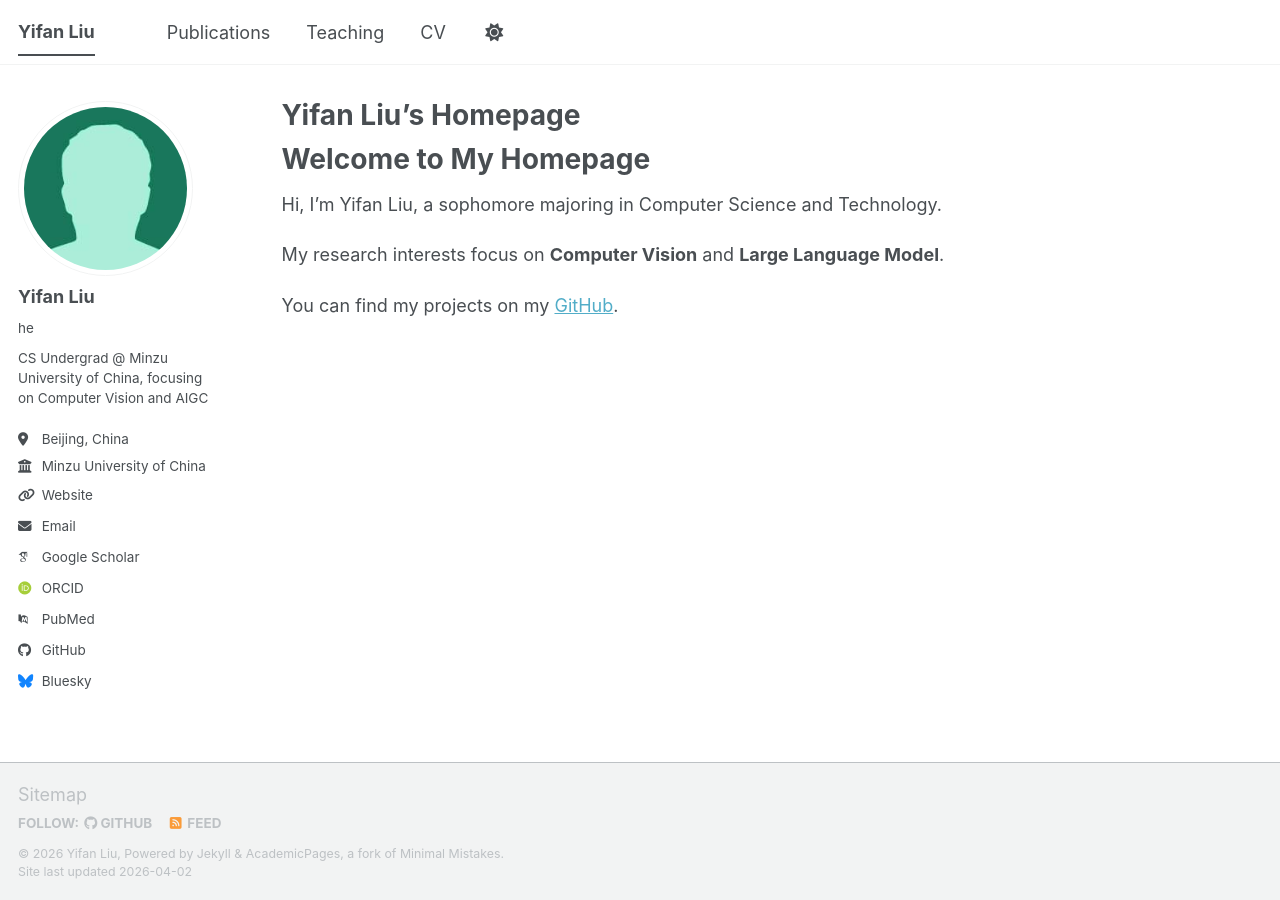
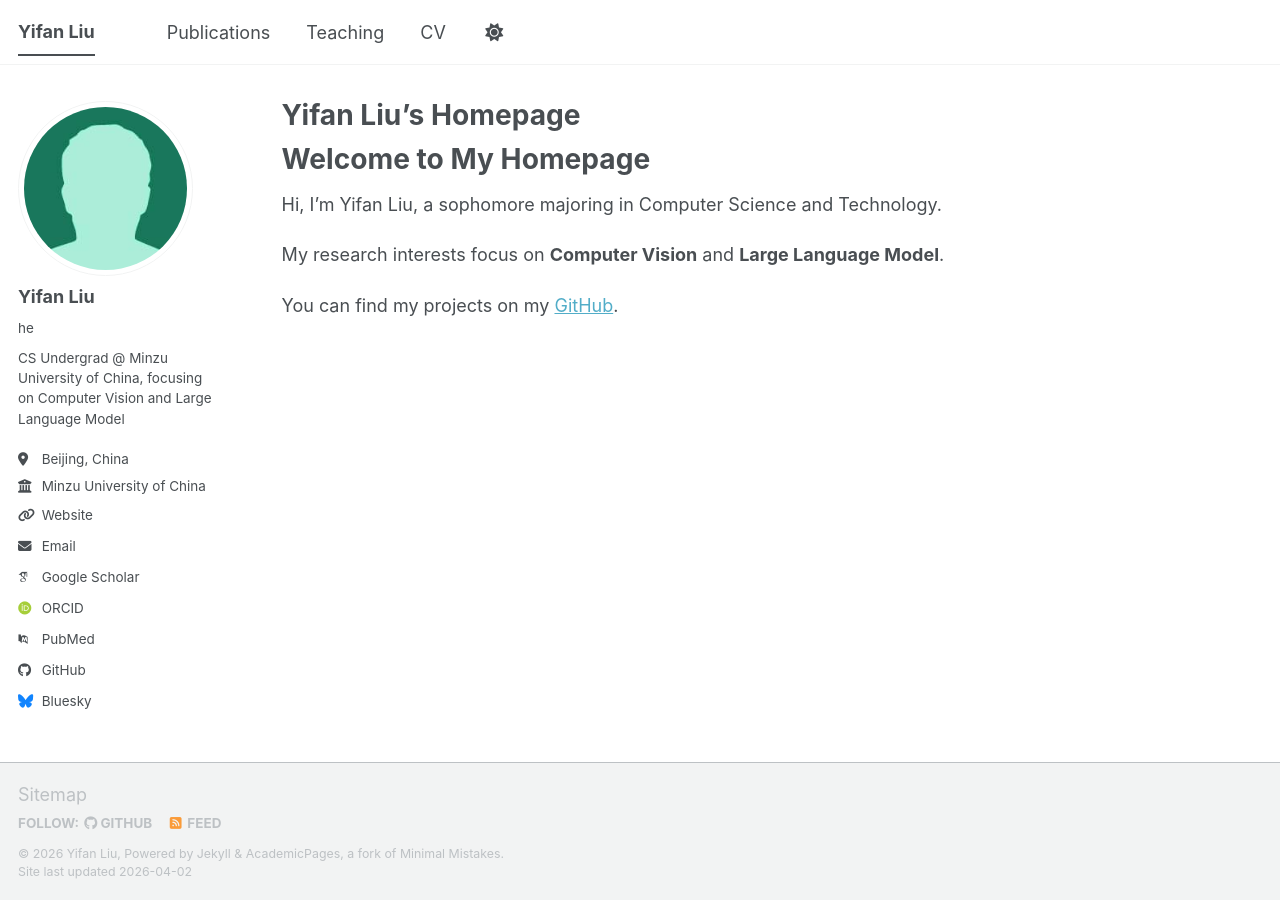
Before and after one commit to Yifan-Liu2006/Yifan-Liu2006.github.io, a Jekyll site: the page built from _pages/about.md, in a window 1280 px wide. Built offline with Jekyll 4.4.1, drawn with Linux system fonts in a browser that asks for light colours; some web fonts are replaced; a script bundle is joined from its source files by our own code; library files that are not in the unit come from our copies.

Commit message:
Update _config.yml

```diff
--- a/_config.yml
+++ b/_config.yml
@@ -26,7 +26,7 @@ author:
   avatar           : "bio-photo-2.jpg"
   name             : "Yifan Liu"
   pronouns         : "he"
-  bio              : "CS Undergrad @ Minzu University of China, focusing on Computer Vision and AIGC"
+  bio              : "CS Undergrad @ Minzu University of China, focusing on Computer Vision and Large Language Model"
   location         : "Beijing, China"
   employer         : "Minzu University of China"
   uri              : "https://Yifan-Liu2006.github.io"
```
